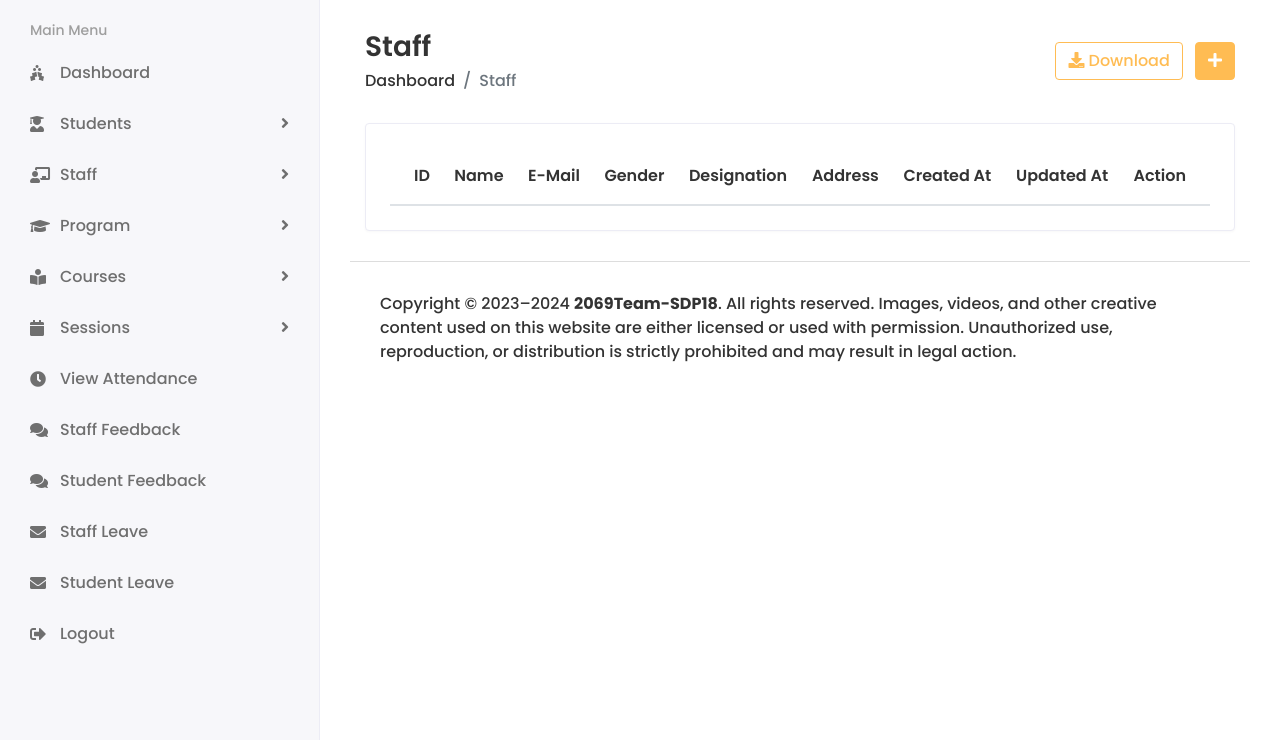
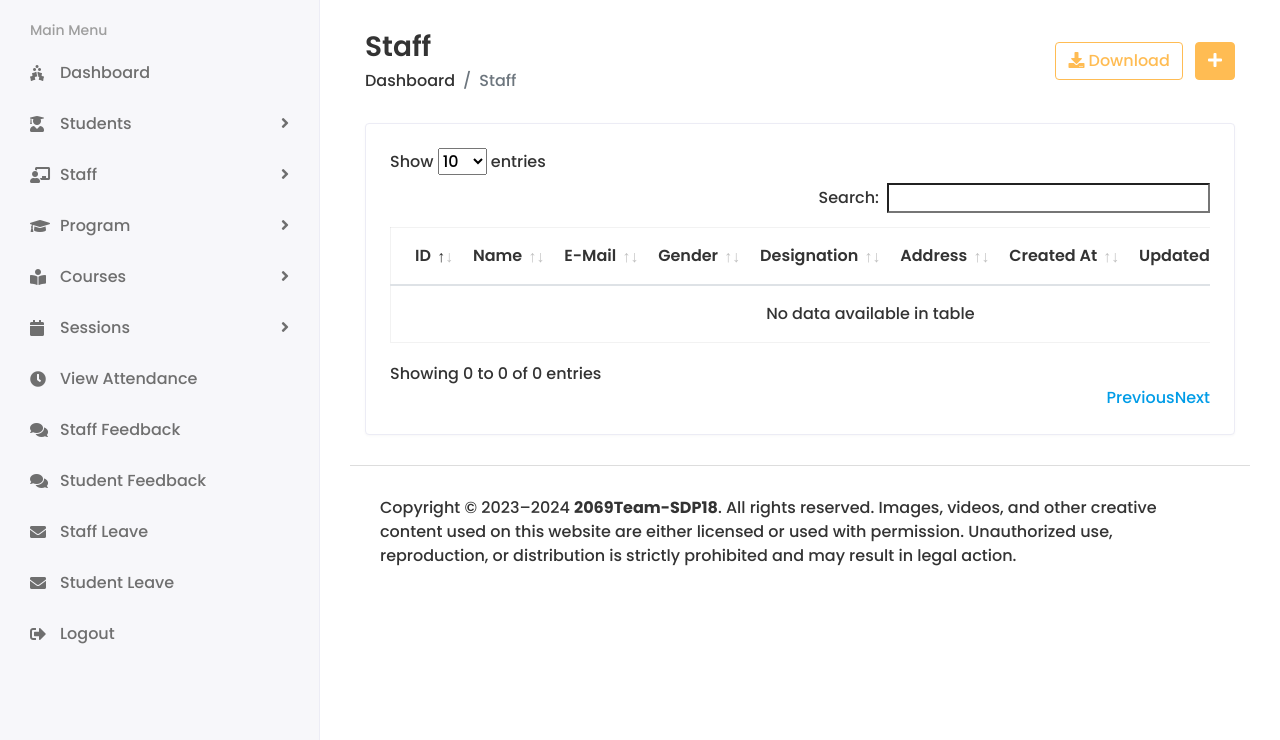
Before and after one commit to KoushikReddyB/Student-Learning-Management-System, a Django app: page /HOD/Staff/View in a window 1280 px wide. Shown: the part 60-800 px from the top of the page. Run offline with Django 4.2, Linux system fonts and the light colour scheme; the visitor is signed in with stand-in values (Sample User, id 1); data that the repository does not hold is empty; some libraries are stand-ins or nearby versions.

Commit message:
jquery is added for view staff, student and prm

```diff
--- a/Studentlearningmanagementsystem/Studentlearningmanagementsystem/HOD_views.py
+++ b/Studentlearningmanagementsystem/Studentlearningmanagementsystem/HOD_views.py
@@ -302,5 +302,9 @@ def UPDATE_STAFF(request):
 
 
 @login_required(login_url='/')
-def DELETE_STAFF(request, id):
+def DELETE_STAFF(request, admin):
+    staff = CustomUser.objects.get(id = admin)
+    staff.delete()
+
+    messages.success(request, 'Record is Successfully Deleted!')
     return redirect('view_staff')
--- a/Studentlearningmanagementsystem/Studentlearningmanagementsystem/urls.py
+++ b/Studentlearningmanagementsystem/Studentlearningmanagementsystem/urls.py
@@ -51,6 +51,6 @@ urlpatterns = [
     path('HOD/Staff/View', HOD_views.VIEW_STAFF, name = 'view_staff'),
     path('HOD/Staff/Edit/<str:id>', HOD_views.EDIT_STAFF, name='edit_staff'),
     path('HOD/Staff/Update', HOD_views.UPDATE_STAFF, name='update_staff'),
-    path('HOD/Staff/Delete/<str:id>', HOD_views.DELETE_STAFF, name='delete_staff'),
+    path('HOD/Staff/Delete/<str:admin>', HOD_views.DELETE_STAFF, name='delete_staff'),
 
 ] + static(settings.MEDIA_URL, document_root = settings.MEDIA_ROOT)
--- a/Studentlearningmanagementsystem/templates/HOD/view_program.html
+++ b/Studentlearningmanagementsystem/templates/HOD/view_program.html
@@ -23,7 +23,7 @@
           <div class="card card-table">
              <div class="card-body">
                 <div class="table-responsive">
-                   <table class="table table-hover table-center mb-0 datatable">
+                   <table id='table_id' class="table table-hover table-center mb-0">
                       <thead>
                          <tr>
                             <th>ID</th>
--- a/Studentlearningmanagementsystem/templates/HOD/view_staff.html
+++ b/Studentlearningmanagementsystem/templates/HOD/view_staff.html
@@ -23,7 +23,7 @@
             <div class="card card-table">
                 <div class="card-body">
                     <div class="table-responsive">
-                        <table class="table table-hover table-center mb-0 datatable">
+                        <table id='table_id' class="table table-hover table-center mb-0">
                             <thead>
                                 <tr>
                                     <th>ID</th>
--- a/Studentlearningmanagementsystem/templates/HOD/view_student.html
+++ b/Studentlearningmanagementsystem/templates/HOD/view_student.html
@@ -23,7 +23,7 @@
           <div class="card card-table">
              <div class="card-body">
                 <div class="table-responsive">
-                   <table class="table table-hover table-center mb-0 datatable">
+                   <table id='table_id' class="table table-hover table-center mb-0">
                       <thead>
                          <tr>
                             <th>ID</th>
--- a/Studentlearningmanagementsystem/templates/base.html
+++ b/Studentlearningmanagementsystem/templates/base.html
@@ -11,6 +11,10 @@
     <link rel="stylesheet" href="{% static 'assets/plugins/fontawesome/css/fontawesome.min.css' %}">
     <link rel="stylesheet" href="{% static 'assets/plugins/fontawesome/css/all.min.css' %}">
     <link rel="stylesheet" href="{% static 'assets/css/style.css' %}">
+    <!--  datatable -->
+    <script src="https://code.jquery.com/jquery-1.11.1.min.js"></script>
+    <link rel="stylesheet" href="{% static 'assets/plugins/datatables/datatables.min.css' %}">
+
 </head>
 <body>
 <div class="main-wrapper">
@@ -33,5 +37,14 @@
 <script src="{% static 'assets/plugins/apexchart/apexcharts.min.js' %}"></script>
 <script src="{% static 'assets/plugins/apexchart/chart-data.js' %}"></script>
 <script src="{% static 'assets/js/script.js' %}"></script>
+<script src="{% static 'assets/plugins/datatables/datatables.min.js'%}"></script>
+      <script src="https://cdn.datatables.net/1.10.4/js/jquery.dataTables.min.js"></script>
+<script type="text/javascript">
+    $(document).ready(function () {
+        $('#table_id').dataTable();
+    });
+</script>
+
+
 </body>
 </html>
```
Also changed, not shown: Studentlearningmanagementsystem/media/profile_pics/istockphoto-1327592449-612x612_k6G2oqk.jpg (added).
